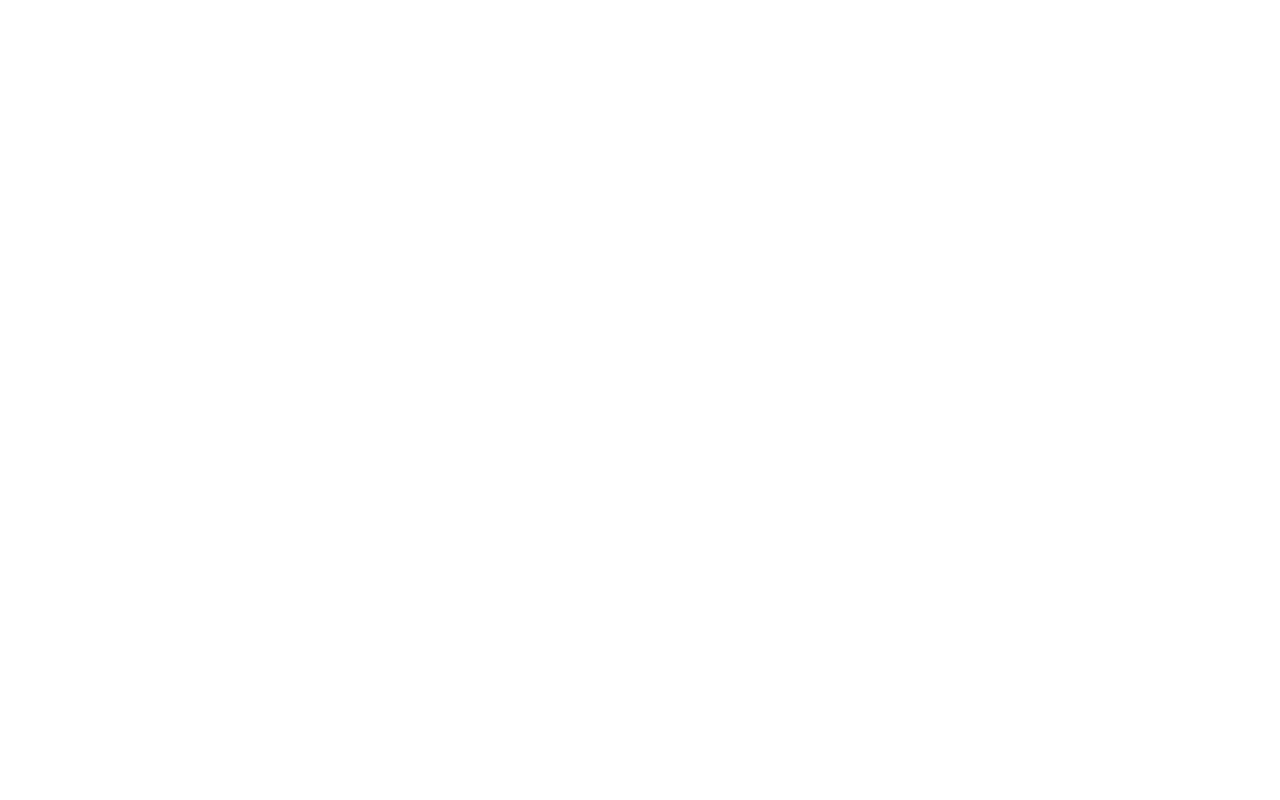
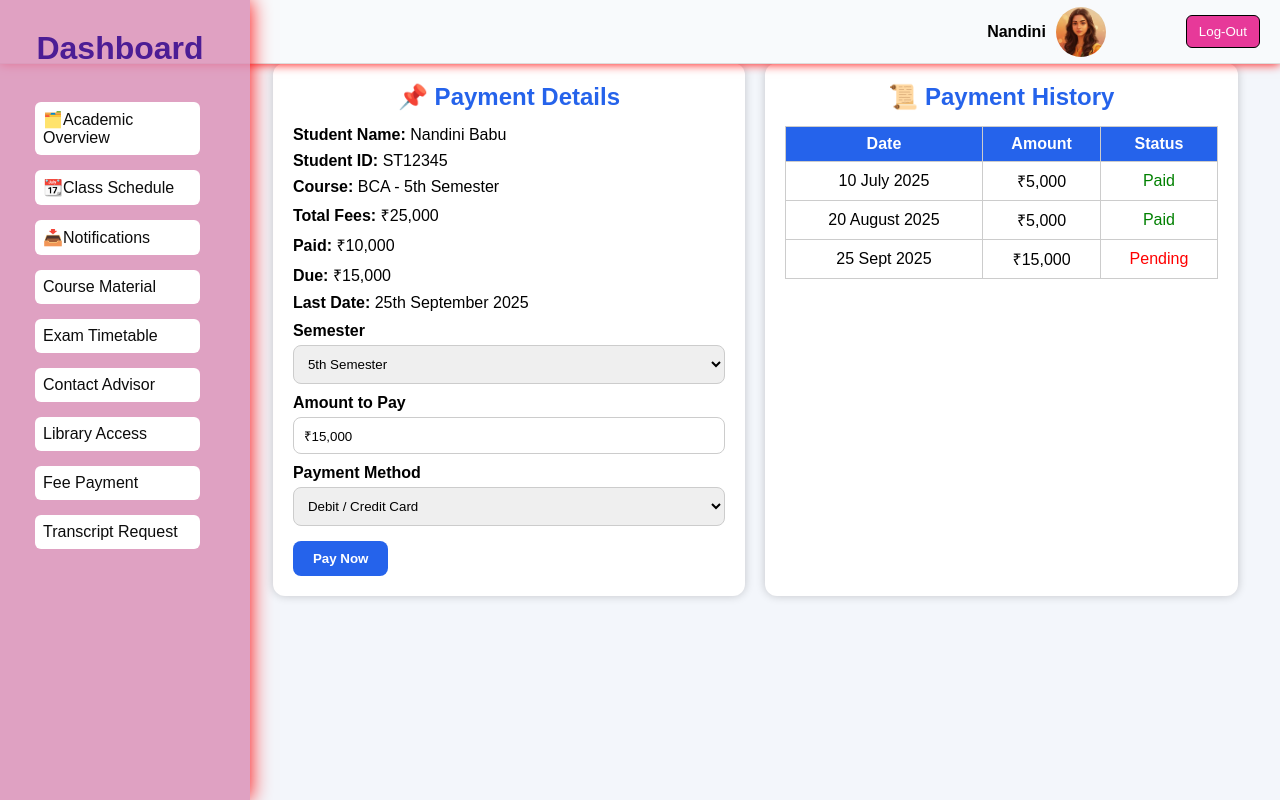
Before and after one commit to N-andini/student-portal, a plain HTML site: page fees.html in a window 1280 px wide. Drawn offline with Linux system fonts and the light colour scheme.

Commit message:
adding files

```diff
--- a/fees.css
+++ b/fees.css
@@ -0,0 +1,88 @@
+ body {
+      font-family: Arial, sans-serif;
+      background: #f3f6fb;
+
+    }
+
+    h1 {
+      text-align: center;
+      color: #4c1d95;
+      margin-bottom: 25px;
+    }
+
+    .container {
+      display: flex;
+      flex-wrap: wrap;
+      justify-content: center;
+      gap: 20px;
+      margin-left: 18%;
+    }
+
+    .box {
+      background: #fff;
+      width: 45%;
+      min-width: 300px;
+      padding: 20px;
+      border-radius: 12px;
+      box-shadow: 0 0 10px rgba(0,0,0,0.2);
+      transition: 0.3s;
+    }
+
+    .box:hover {
+      transform: translateY(-8px);
+      box-shadow: 0 0 20px blueviolet;
+    }
+
+    .box h2 {
+      text-align: center;
+      color: #2563eb;
+      margin-bottom: 15px;
+    }
+
+    .info p {
+      margin: 8px 0;
+    }
+
+    /* Form */
+    form label {
+      display: block;
+      margin-top: 10px;
+      font-weight: bold;
+    }
+    form input, form select {
+      width: 100%;
+      padding: 10px;
+      margin-top: 5px;
+      border: 1px solid #ccc;
+      border-radius: 8px;
+    }
+    form button {
+      margin-top: 15px;
+      background: #2563eb;
+      color: white;
+      padding: 10px 20px;
+      border: none;
+      border-radius: 8px;
+      font-weight: bold;
+      cursor: pointer;
+      transition: 0.3s;
+    }
+    form button:hover {
+      background: blueviolet;
+    }
+
+    /* Payment history */
+    table {
+      width: 100%;
+      border-collapse: collapse;
+      margin-top: 10px;
+    }
+    th, td {
+      border: 1px solid #ccc;
+      padding: 8px;
+      text-align: center;
+    }
+    th {
+      background: #2563eb;
+      color: white;
+    }
--- a/fees.html
+++ b/fees.html
@@ -0,0 +1,107 @@
+<!DOCTYPE html>
+<html>
+    <head>
+        <title>Dasboard</title>
+        <link rel="stylesheet" href="dashboard.css">
+        <link rel="stylesheet" href="fees.css">
+
+
+    </head>
+    <body>
+        <!-- header  -->
+         <!-- Top Bar -->
+        <div class="container1">
+        <div class="side-bar">
+            <h2></h2>
+            <div class="my-profile">
+                                <h4>Nandini</h4>
+
+                <img src="profile.jpg"alt="My Profile picture" class="profile">
+       <button onclick="button()" class="btn">Log-Out</button>
+ </div>
+        </div>
+        </div>
+        <!-- Side Bar -->
+           <div class="menu">
+    <h1> Dashboard</h1>
+                <a href="acsdemic.html">🗂️Academic Overview</a>
+                <a href="class shedule.html">📆Class Schedule</a>
+                <a href="notification.html">📥Notifications</a>
+                <a href="course.html">Course Material</a>
+                <a href="examtimetable.html">Exam Timetable</a>
+                 <a href="contact.html">Contact Advisor</a>
+                <a href="library.html">Library Access</a>
+                <a href="fees.html">Fee Payment</a>
+                <a href="#">Transcript Request</a>
+            </div>
+<h1>💳 Fees Payment</h1>
+
+  <div class="container">
+
+    <!-- Box 1: Info + Form -->
+    <div class="box">
+      <h2>📌 Payment Details</h2>
+      <div class="info">
+        <p><b>Student Name:</b> Nandini Babu</p>
+        <p><b>Student ID:</b> ST12345</p>
+        <p><b>Course:</b> BCA - 5th Semester</p>
+        <p><b>Total Fees:</b> ₹25,000</p>
+        <p><b>Paid:</b> ₹10,000</p>
+        <p><b>Due:</b> ₹15,000</p>
+        <p><b>Last Date:</b> 25th September 2025</p>
+      </div>
+
+      <form>
+        <label>Semester</label>
+        <select>
+          <option>1st Semester</option>
+          <option>2nd Semester</option>
+          <option>3rd Semester</option>
+          <option>4th Semester</option>
+          <option selected>5th Semester</option>
+        </select>
+
+        <label>Amount to Pay</label>
+        <input type="text" value="₹15,000">
+
+        <label>Payment Method</label>
+        <select>
+          <option>Debit / Credit Card</option>
+          <option>Net Banking</option>
+          <option>UPI / Wallet</option>
+        </select>
+
+        <button type="submit">Pay Now</button>
+      </form>
+    </div>
+
+    <!-- Box 2: Payment History -->
+    <div class="box">
+      <h2>📜 Payment History</h2>
+      <table>
+        <tr>
+          <th>Date</th>
+          <th>Amount</th>
+          <th>Status</th>
+        </tr>
+        <tr>
+          <td>10 July 2025</td>
+          <td>₹5,000</td>
+          <td style="color:green;">Paid</td>
+        </tr>
+        <tr>
+          <td>20 August 2025</td>
+          <td>₹5,000</td>
+          <td style="color:green;">Paid</td>
+        </tr>
+        <tr>
+          <td>25 Sept 2025</td>
+          <td>₹15,000</td>
+          <td style="color:red;">Pending</td>
+        </tr>
+      </table>
+    </div>
+
+  </div>
+</body>
+</html>
```
Also changed, not shown: sample.html (+40 -47 lines).
